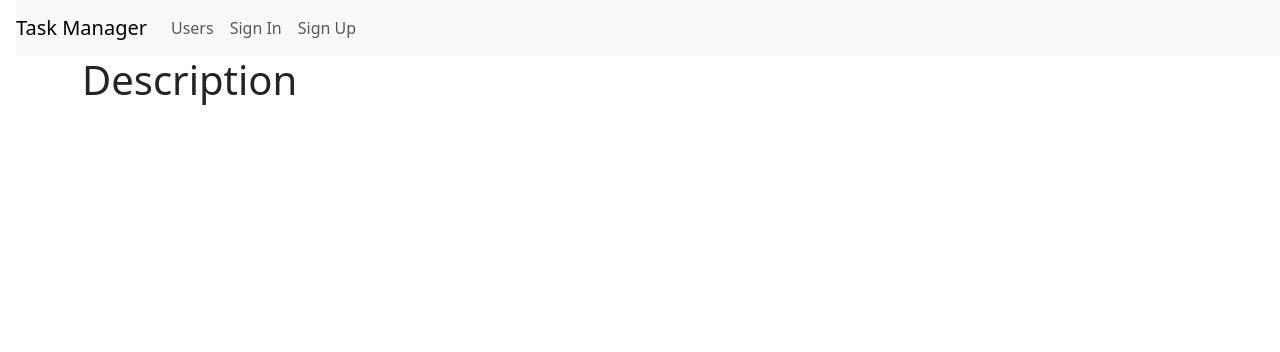
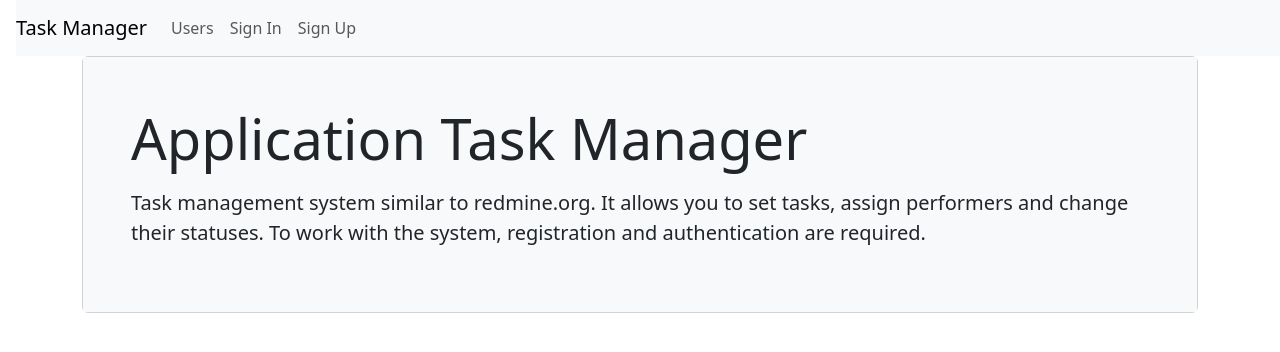
Before and after one commit to volkov-timofey/Task_Manager, a Django app: page / in a window 1280 px wide. Shown: the top 352 px of the page. Run offline with Django 5.2, Linux system fonts and the light colour scheme; some libraries are stand-ins or nearby versions.

Commit message:
lint changers

```diff
--- a/task_manager/settings.py
+++ b/task_manager/settings.py
@@ -43,7 +43,7 @@ ALLOWED_HOSTS = ['webserver', '127.0.0.1', '.onrender.com']
 # Application definition
 
 INSTALLED_APPS = [
-    # 'django.contrib.admin',
+    'django.contrib.admin',
     'django.contrib.auth',
     'django.contrib.contenttypes',
     'django.contrib.sessions',
--- a/task_manager/templates/index.html
+++ b/task_manager/templates/index.html
@@ -5,6 +5,14 @@
 
 {% block content %}
 <div class="container wrapper flex-grow-1">
-	<h1>{% translate "Description" %}</h1>
+
+	<div class="card">
+        <div class="card-body p-5 bg-light">
+          <div class="display-4">{% translate "Application Task Manager" %}</div>
+		  <p class="lead"></p>
+		  {% translate "Task management system similar to redmine.org. It allows you to set tasks, assign performers and change their statuses. To work with the system, registration and authentication are required." as description %}
+          <p class="lead">{{ description }}</p>
+        </div>
+      </div>
 </div>
 {% endblock content %}
--- a/task_manager/urls.py
+++ b/task_manager/urls.py
@@ -20,7 +20,7 @@ from task_manager import views
 
 urlpatterns = [
     path('', views.HomePageView.as_view(), name='index'),
-    # path('admin/', admin.site.urls),
+    path('admin/', admin.site.urls),
     path('users/', include('task_manager.users.urls')),
     path('statuses/', include('task_manager.statuses.urls')),
     path('labels/', include('task_manager.labels.urls')),
```
Also changed, not shown: README.md, task_manager/locale/ru/LC_MESSAGES/django.po, 1 other file.
